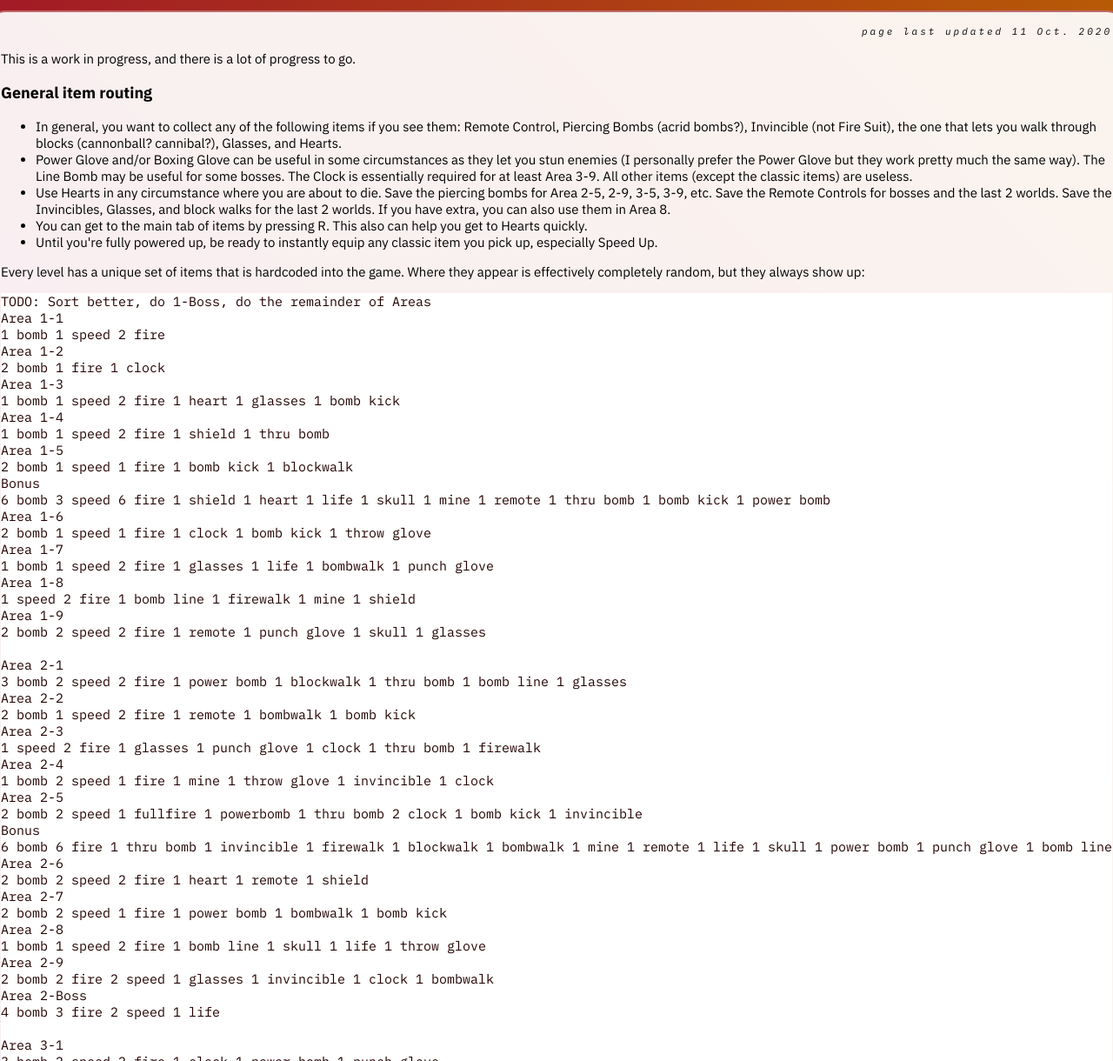
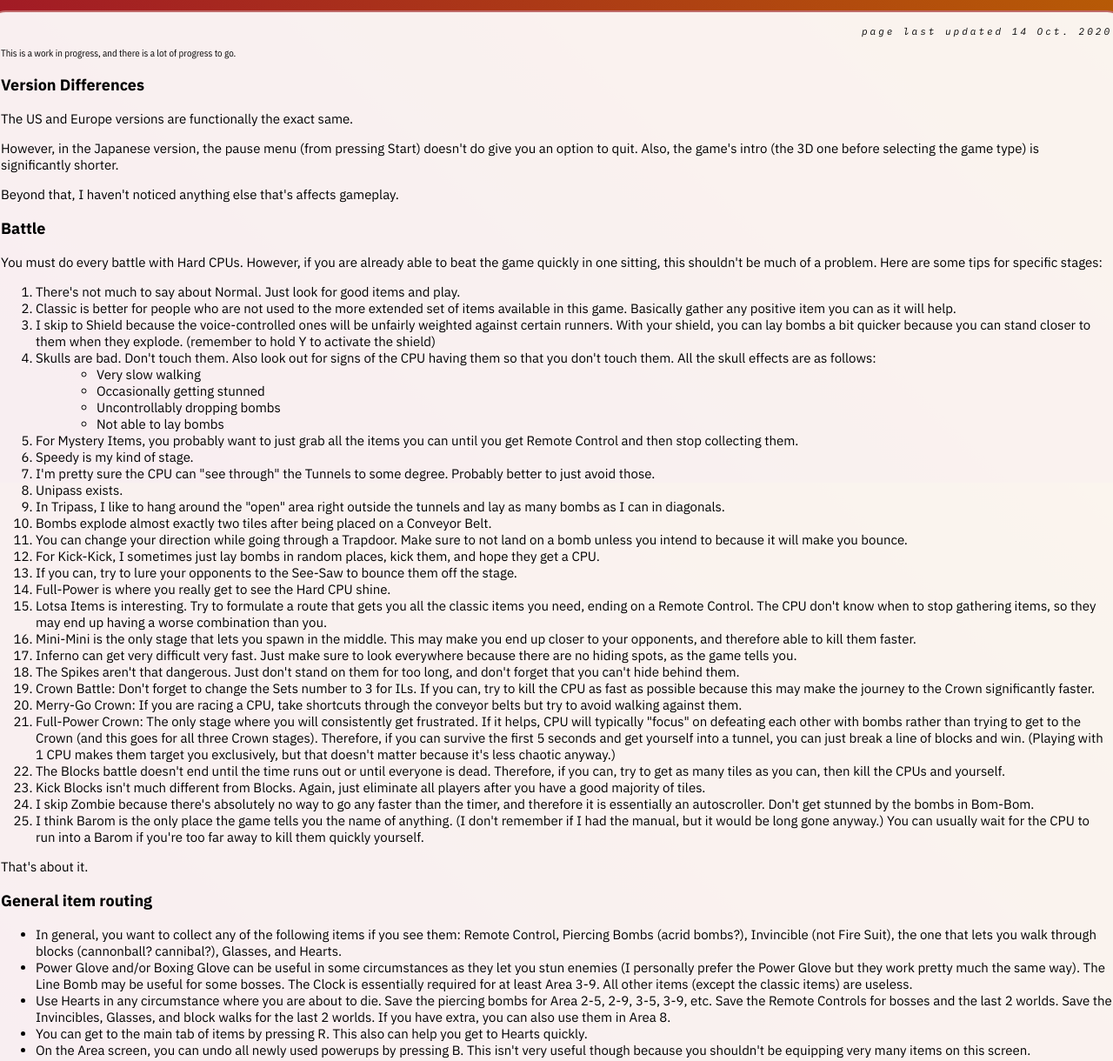
Before and after one commit to SMWAgent09AF/smwagent09af.github.io, a plain HTML site: page bomberman_ds.html in a window 1280 px wide. Shown: the part 245-1465 px from the top of the page at 87% size. Drawn offline with nearby package versions, Linux system fonts and the light colour scheme.

Commit message:
Updated bomberman_ds.html

```diff
--- a/bomberman_ds.html
+++ b/bomberman_ds.html
@@ -10,35 +10,77 @@
 		<title>Bomberman DS Speedrun Guide | SMWAgent09AF Plus</title>
 	</head>
 	<body class="flex-container">
-		<header class="flex header speedrun">
+		<header class="flex header bbmds">
 			<h1 class="body-title"><span style="color:red;">SMW</span><span style="color:#509;">Agent</span><span style="color:#EC1;">09AF</span> Plus</h1>
 			<hr />
 			<h2 class="pagename">Bomberman DS Speedrun Guide</h2>
 		</header>
-		<nav class="flex nav speedrun">
+		<nav class="flex nav bbmds">
 			<button class="nav-button"><a href="index.html">Home</a></button>
 			<button class="nav-button"><a href="contact.html">Contact me</a></button>
 			<button class="nav-button current">Speedruns</button>
 			<button class="nav-button"><a href="chathacks.html">Chat Hacks Information</a></button>
 			<button class="nav-button"><a href="kssrandomizer.html">KSS Randomizer RTA</a></button>
 		</nav>
-		<div class="flex body">
-			<em class="aside" id="last-updated">page last updated 11 Oct. 2020</em>
-			<p>This is a work in progress, and there is a lot of progress to go.</p>
+		<div class="flex bbmds">
+			<em class="aside" id="last-updated">page last updated 14 Oct. 2020</em>
+			<p class="aside">This is a work in progress, and there is a lot of progress to go.</p>
+			<h3>Version Differences</h3>
+			<p>The US and Europe versions are functionally the exact same.</p>
+			<p>However, in the Japanese version, the pause menu (from pressing Start) doesn't do give you an option to quit. Also, the game's intro (the 3D one before selecting the game type) is significantly shorter.</p>
+			<p>Beyond that, I haven't noticed anything else that's affects gameplay.</p>
+			<h3>Battle</h3>
+			<p>You must do every battle with Hard CPUs. However, if you are already able to beat the game quickly in one sitting, this shouldn't be much of a problem. Here are some tips for specific stages:</p>
+			<ol>
+				<li>There's not much to say about Normal. Just look for good items and play.</li>
+				<li>Classic is better for people who are not used to the more extended set of items available in this game. Basically gather any positive item you can as it will help.</li>
+				<li>I skip to Shield because the voice-controlled ones will be unfairly weighted against certain runners. With your shield, you can lay bombs a bit quicker because you can stand closer to them when they explode. (remember to hold Y to activate the shield)</li>
+				<li>Skulls are bad. Don't touch them. Also look out for signs of the CPU having them so that you don't touch them. All the skull effects are as follows:</li>
+				<ul style="margin-left:2em;">
+					<li>Very slow walking</li>
+					<li>Occasionally getting stunned</li>
+					<li>Uncontrollably dropping bombs</li>
+					<li>Not able to lay bombs</li>
+				</ul>
+				<li>For Mystery Items, you probably want to just grab all the items you can until you get Remote Control and then stop collecting them.</li>
+				<li>Speedy is my kind of stage.</li>
+				<li>I'm pretty sure the CPU can "see through" the Tunnels to some degree. Probably better to just avoid those.</li>
+				<li>Unipass exists.</li>
+				<li>In Tripass, I like to hang around the "open" area right outside the tunnels and lay as many bombs as I can in diagonals.</li>
+				<li>Bombs explode almost exactly two tiles after being placed on a Conveyor Belt.</li>
+				<li>You can change your direction while going through a Trapdoor. Make sure to not land on a bomb unless you intend to because it will make you bounce.</li>
+				<li>For Kick-Kick, I sometimes just lay bombs in random places, kick them, and hope they get a CPU.</li>
+				<li>If you can, try to lure your opponents to the See-Saw to bounce them off the stage.</li>
+				<li>Full-Power is where you really get to see the Hard CPU shine.</li>
+				<li>Lotsa Items is interesting. Try to formulate a route that gets you all the classic items you need, ending on a Remote Control. The CPU don't know when to stop gathering items, so they may end up having a worse combination than you.</li>
+				<li>Mini-Mini is the only stage that lets you spawn in the middle. This may make you end up closer to your opponents, and therefore able to kill them faster.</li>
+				<li>Inferno can get very difficult very fast. Just make sure to look everywhere because there are no hiding spots, as the game tells you.</li>
+				<li>The Spikes aren't that dangerous. Just don't stand on them for too long, and don't forget that you can't hide behind them.</li>
+				<li>Crown Battle: Don't forget to change the Sets number to 3 for ILs. If you can, try to kill the CPU as fast as possible because this may make the journey to the Crown significantly faster.</li>
+				<li>Merry-Go Crown: If you are racing a CPU, take shortcuts through the conveyor belts but try to avoid walking against them.</li>
+				<li>Full-Power Crown: The only stage where you will consistently get frustrated. If it helps, CPU will typically "focus" on defeating each other with bombs rather than trying to get to the Crown (and this goes for all three Crown stages). Therefore, if you can survive the first 5 seconds and get yourself into a tunnel, you can just break a line of blocks and win. (Playing with 1 CPU makes them target you exclusively, but that doesn't matter because it's less chaotic anyway.)</li>
+				<li>The Blocks battle doesn't end until the time runs out or until everyone is dead. Therefore, if you can, try to get as many tiles as you can, then kill the CPUs and yourself.</li>
+				<li>Kick Blocks isn't much different from Blocks. Again, just eliminate all players after you have a good majority of tiles.</li>
+				<li>I skip Zombie because there's absolutely no way to go any faster than the timer, and therefore it is essentially an autoscroller. Don't get stunned by the bombs in Bom-Bom.</li>
+				<li>I think Barom is the only place the game tells you the name of anything. (I don't remember if I had the manual, but it would be long gone anyway.) You can usually wait for the CPU to run into a Barom if you're too far away to kill them quickly yourself.</li>
+			</ol>
+			<p>That's about it.</p>
 			<h3>General item routing</h3>
 			<ul>
 				<li>In general, you want to collect any of the following items if you see them: Remote Control, Piercing Bombs (acrid bombs?), Invincible (not Fire Suit), the one that lets you walk through blocks (cannonball? cannibal?), Glasses, and Hearts.</li>
 				<li>Power Glove and/or Boxing Glove can be useful in some circumstances as they let you stun enemies (I personally prefer the Power Glove but they work pretty much the same way). The Line Bomb may be useful for some bosses. The Clock is essentially required for at least Area 3-9. All other items (except the classic items) are useless.</li>
 				<li>Use Hearts in any circumstance where you are about to die. Save the piercing bombs for Area 2-5, 2-9, 3-5, 3-9, etc. Save the Remote Controls for bosses and the last 2 worlds. Save the Invincibles, Glasses, and block walks for the last 2 worlds. If you have extra, you can also use them in Area 8.</li>
 				<li>You can get to the main tab of items by pressing R. This also can help you get to Hearts quickly.</li>
+				<li>On the Area screen, you can undo all newly used powerups by pressing B. This isn't very useful though because you shouldn't be equipping very many items on this screen.</li>
 				<li>Until you're fully powered up, be ready to instantly equip any classic item you pick up, especially Speed Up.</li>
+				<li>Whenever possible, equip all items while the course is starting (when Bomberman and the enemies are frozen). This is more efficient than spending extra time on the Area screen.
 			</ul>
 			<p>Every level has a unique set of items that is hardcoded into the game. Where they appear is effectively completely random, but they always show up:</p>
 <pre>TODO: Sort better, do 1-Boss, do the remainder of Areas
 Area 1-1
 1 bomb 1 speed 2 fire
 Area 1-2
-2 bomb 1 fire 1 clock
+2 bomb 1 speed 1 fire 1 clock
 Area 1-3
 1 bomb 1 speed 2 fire 1 heart 1 glasses 1 bomb kick
 Area 1-4
@@ -84,7 +126,7 @@ Area 3-1
 Area 3-2
 1 bomb 2 fire 1 speed 1 glasses 1 bomb line 1 heart 1 land mine</pre>
 		</div>
-		<footer class="flex footer main">
+		<footer class="flex footer bbmds">
 			<p class="attr">© 2020</p>
 		</footer>
 	</body>
--- a/styles.css
+++ b/styles.css
@@ -11,7 +11,7 @@ body > * {
 	min-width: 60%;
 }
 
-body > .chathacks, body > .kssr {
+body > .chathacks, body > .kssr, body > .bbmds {
 	min-width: 90%;
 	max-width: 100%;
 }
```
